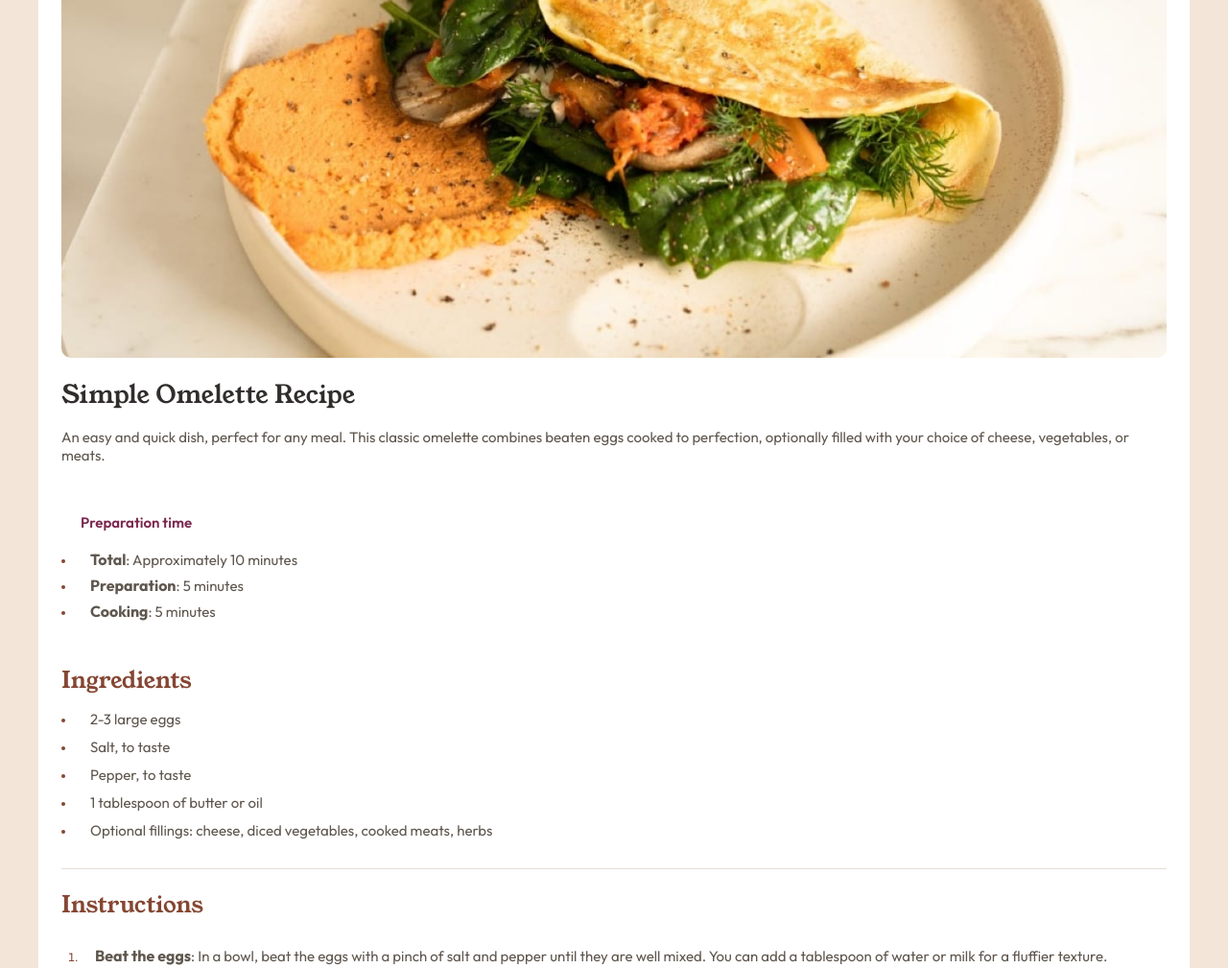
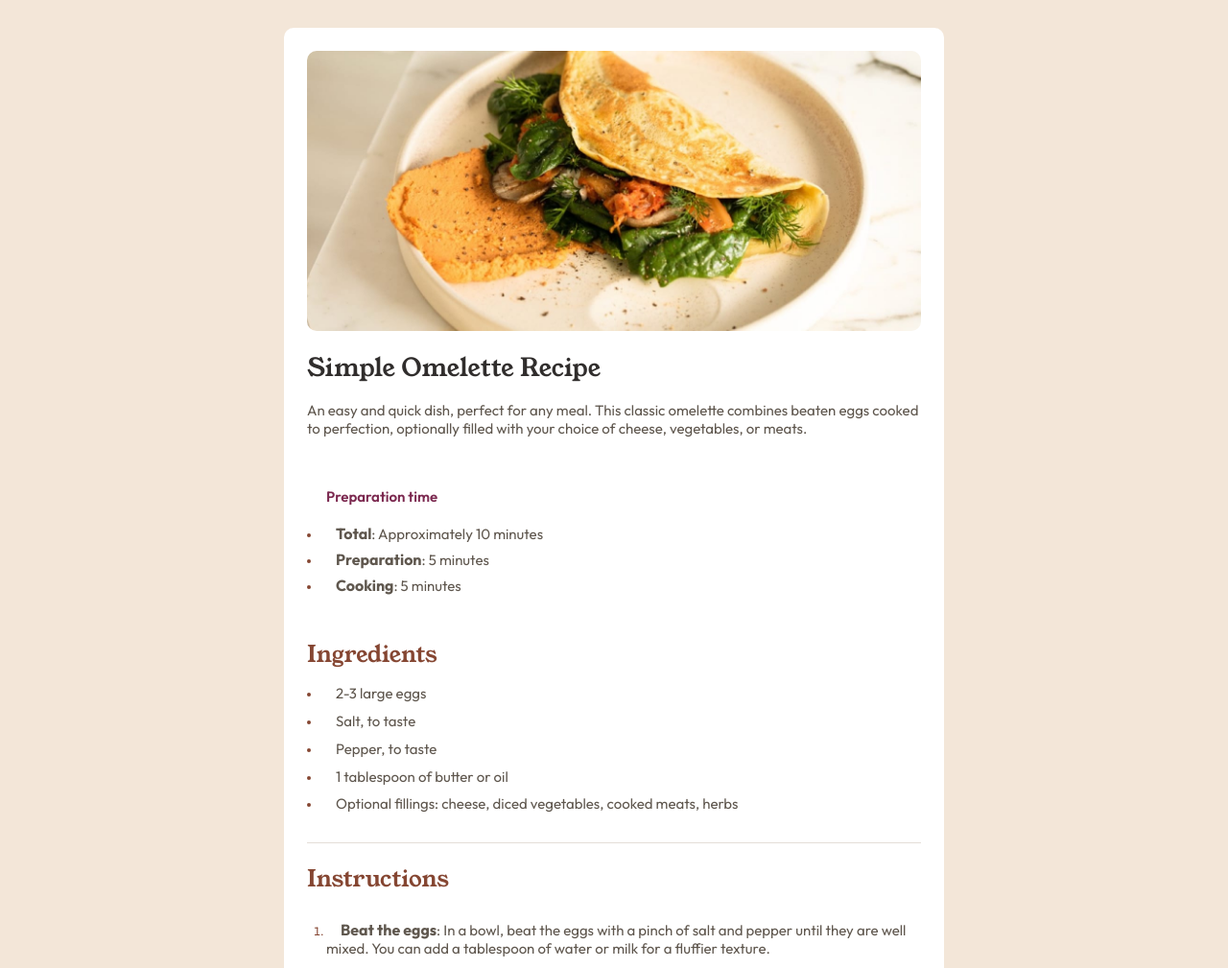
Before and after one commit to Jaca7x/recipe-page-main, a plain HTML site: page index.html in a window 1280 px wide. Shown: the top 1009 px of the page at 96% size. Drawn offline with Linux system fonts and the light colour scheme.

Commit message:
Update style.css

```diff
--- a/style.css
+++ b/style.css
@@ -174,8 +174,7 @@ td {
 /*Responsive for screens smaller than 375px (mobile)*/
 @media screen and (max-width: 374px) {
     body {
-        padding-top: 10%;
-        padding-bottom: 10%;
+        padding-top: 205%;
     }
 
     main {
@@ -212,12 +211,12 @@ td {
 /*Responsive for screens between 375px and 1439px*/
 @media screen and (min-width: 375px) and (max-width: 1439px) {
     body {
-        padding-top: 20%;
-        padding-bottom: 20%;
+        padding-top: 30%;
+        padding-bottom: 30%;
     }
 
     main {
-        width: 90%;
+        width: 50%;
         height: auto;
         padding: 1.5rem;
     }
```
